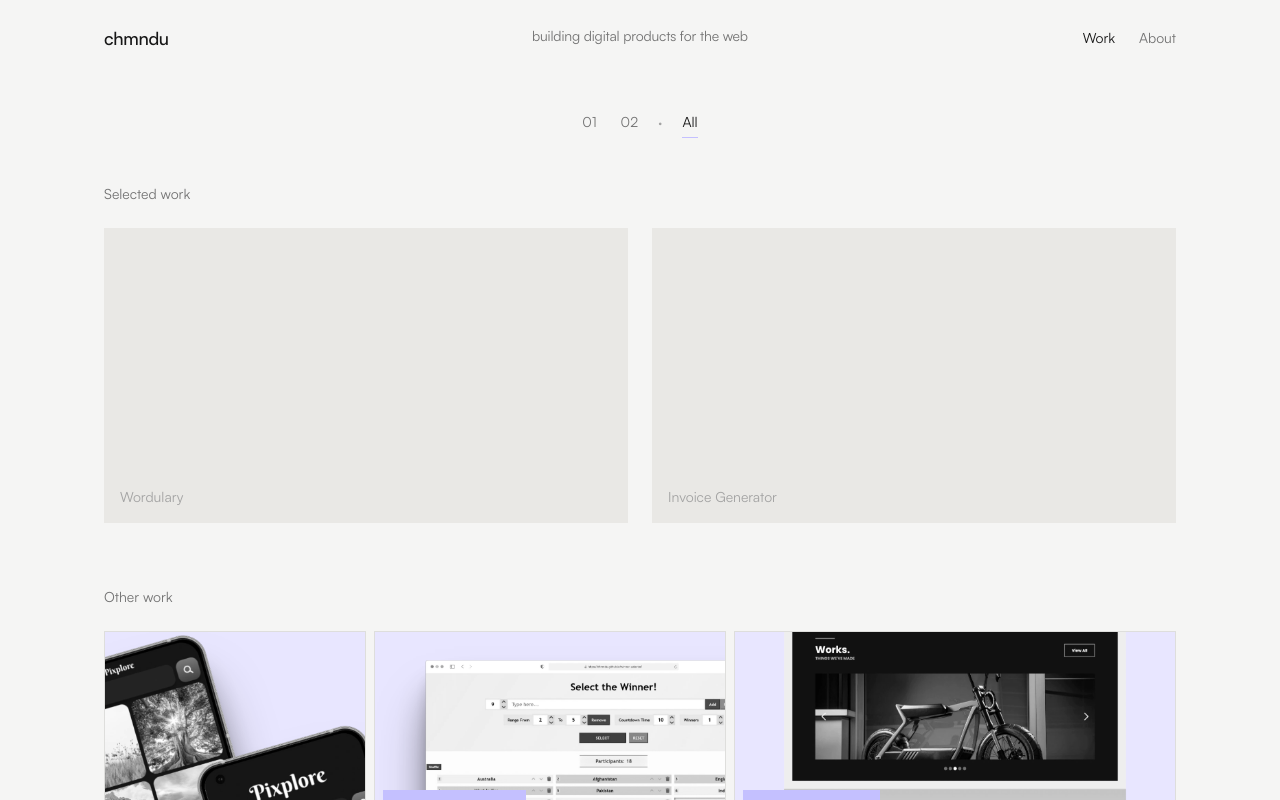
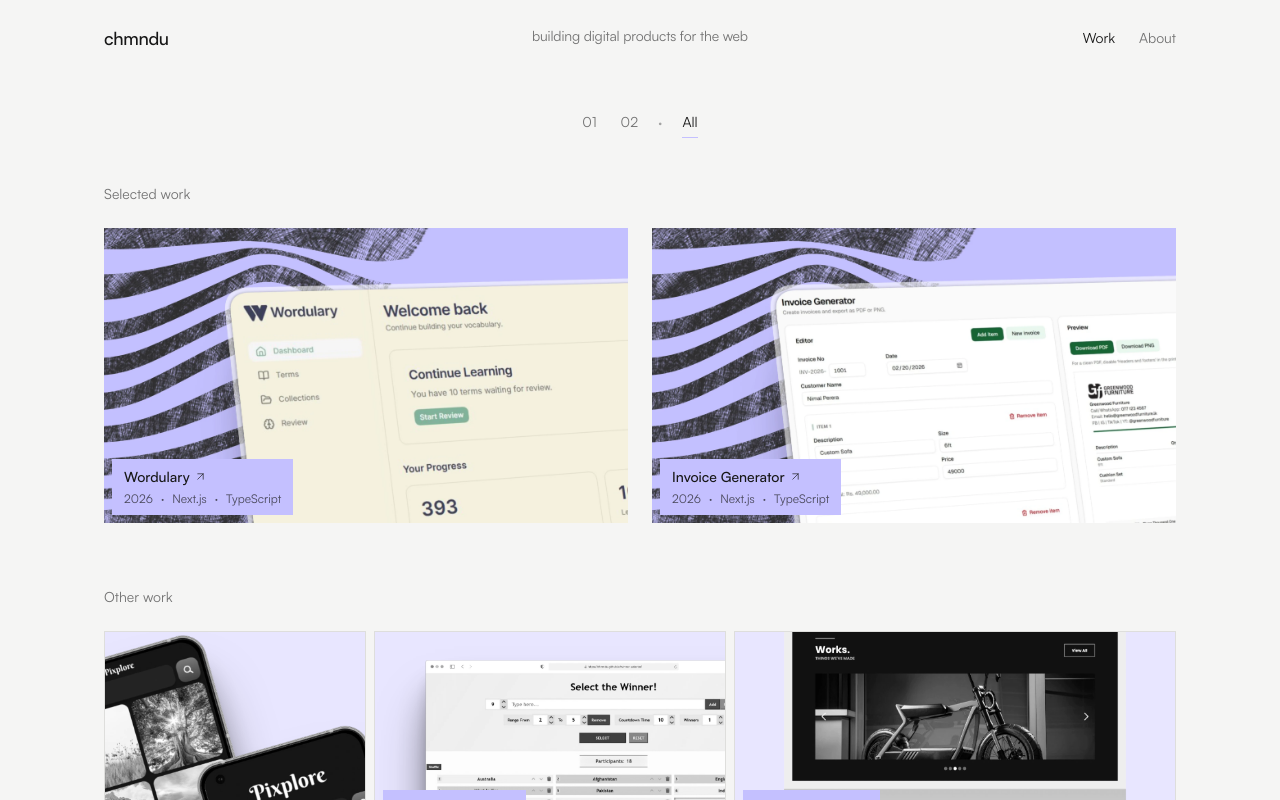
Before and after one commit to chmndu/chmndu-portfolio, a Next.js app: page / in a window 1280 px wide. Both pictures are taken after a click on the button "All". Shown: the top 800 px of the page. Built offline with nearby package versions, Linux system fonts and the light colour scheme.

Commit message:
feat: add Selected Work content and refine other work

```diff
--- a/src/components/all-work.tsx
+++ b/src/components/all-work.tsx
@@ -14,18 +14,46 @@
             <div>
                 <h2 className="text-sm text-muted">Selected work</h2>
 
-                <div className="mt-6 grid gap-6 md:grid-cols-2">
+                <div className="mt-6 grid grid-cols-1 gap-6 sm:grid-cols-2">
                     {projects.map((project) => (
                         <Link
                             key={project.slug}
                             href={`/work/${project.slug}`}
                             className="group block cursor-pointer"
                         >
-                            <div className="relative aspect-[16/9] w-full overflow-hidden bg-[#e9e8e5]">
-                                <div className="absolute inset-0 flex items-end p-4">
-                                    <span className="text-sm text-subtle transition-colors group-hover:text-foreground">
+                            <div className="relative aspect-[4/3] w-full overflow-hidden md:aspect-[16/9]">
+                                <Image
+                                    src={project.selectedImage}
+                                    alt={`${project.title} preview`}
+                                    fill
+                                    sizes="(max-width: 768px) 100vw, 50vw"
+                                    className="object-cover transition-transform duration-500 group-hover:scale-[1.02]"
+                                />
+
+                                <div className="absolute bottom-2 left-2 bg-accent px-3 py-2 transition-colors duration-300 group-hover:bg-accent-deep">
+                                    <h3 className="flex items-center gap-1 text-sm font-medium">
                                         {project.title}
-                                    </span>
+
+                                        <ArrowUpRight
+                                            size={13}
+                                            strokeWidth={1.75}
+                                            className="text-foreground/70 transition-transform duration-300 group-hover:translate-x-0.5 group-hover:-translate-y-0.5"
+                                        />
+                                    </h3>
+
+                                    <div className="mt-1 flex flex-wrap gap-x-2 gap-y-1 text-xs text-foreground/70">
+                                        <span>{project.year}</span>
+                                        <span>·</span>
+
+                                        {project.technologies.slice(0, 2).map((technology, index) => (
+                                            <span key={technology}>
+                                                {technology}
+                                                {index < Math.min(project.technologies.length, 2) - 1 && (
+                                                    <span className="ml-2">·</span>
+                                                )}
+                                            </span>
+                                        ))}
+                                    </div>
                                 </div>
                             </div>
                         </Link>
@@ -56,7 +84,7 @@
                                         src={item.mobileImage ?? item.image}
                                         alt={`${item.title} preview`}
                                         fill
-                                        sizes="100vw"
+                                        sizes="calc(100vw - 3rem)"
                                         className="object-cover"
                                     />
                                 </div>
@@ -71,7 +99,7 @@
                                     />
                                 </div>
 
-                                <div className="absolute bottom-2 left-2 bg-accent px-3 py-2">
+                                <div className="absolute bottom-2 left-2 bg-accent px-3 py-2 transition-colors duration-300 group-hover:bg-accent-deep">
                                     <h3 className="flex items-center gap-1 text-sm font-medium">
                                         {item.title}
 
@@ -79,7 +107,7 @@
                                             <ArrowUpRight
                                                 size={13}
                                                 strokeWidth={1.75}
-                                                className="text-foreground/70"
+                                                className="text-foreground/70 transition-transform duration-300 group-hover:translate-x-0.5 group-hover:-translate-y-0.5"
                                             />
                                         )}
                                     </h3>
--- a/src/components/project-stage.tsx
+++ b/src/components/project-stage.tsx
@@ -63,6 +63,7 @@
               alt={`${project.title} project preview`}
               fill
               sizes="(max-width: 768px) 100vw, 60vw"
+              loading="eager"
               className="object-cover"
             />
           </div>
--- a/src/data/projects.ts
+++ b/src/data/projects.ts
@@ -5,6 +5,7 @@
   description: string;
   technologies: string[];
   image: string;
+  selectedImage: string;
   liveUrl?: string;
   githubUrl?: string;
   caseStudy?: string;
@@ -26,6 +27,7 @@
       "Tailwind CSS",
     ],
     image: "/projects/wordulary.webp",
+    selectedImage: "/projects/wordulary-selected.webp",
     liveUrl: "https://wordulary.vercel.app/",
     githubUrl: "https://github.com/chmndu/wordulary",
   },
@@ -44,6 +46,7 @@
       "html-to-image",
     ],
     image: "/projects/invoice-generator.webp",
+    selectedImage: "/projects/invoice-generator-selected.webp",
     liveUrl: "https://a4-invoice-generator.vercel.app/",
     githubUrl: "https://github.com/chmndu/invoice-generator",
   },
```
Also changed, not shown: public/projects/invoice-generator-selected.webp (added), public/projects/wordulary-selected.webp (added).
